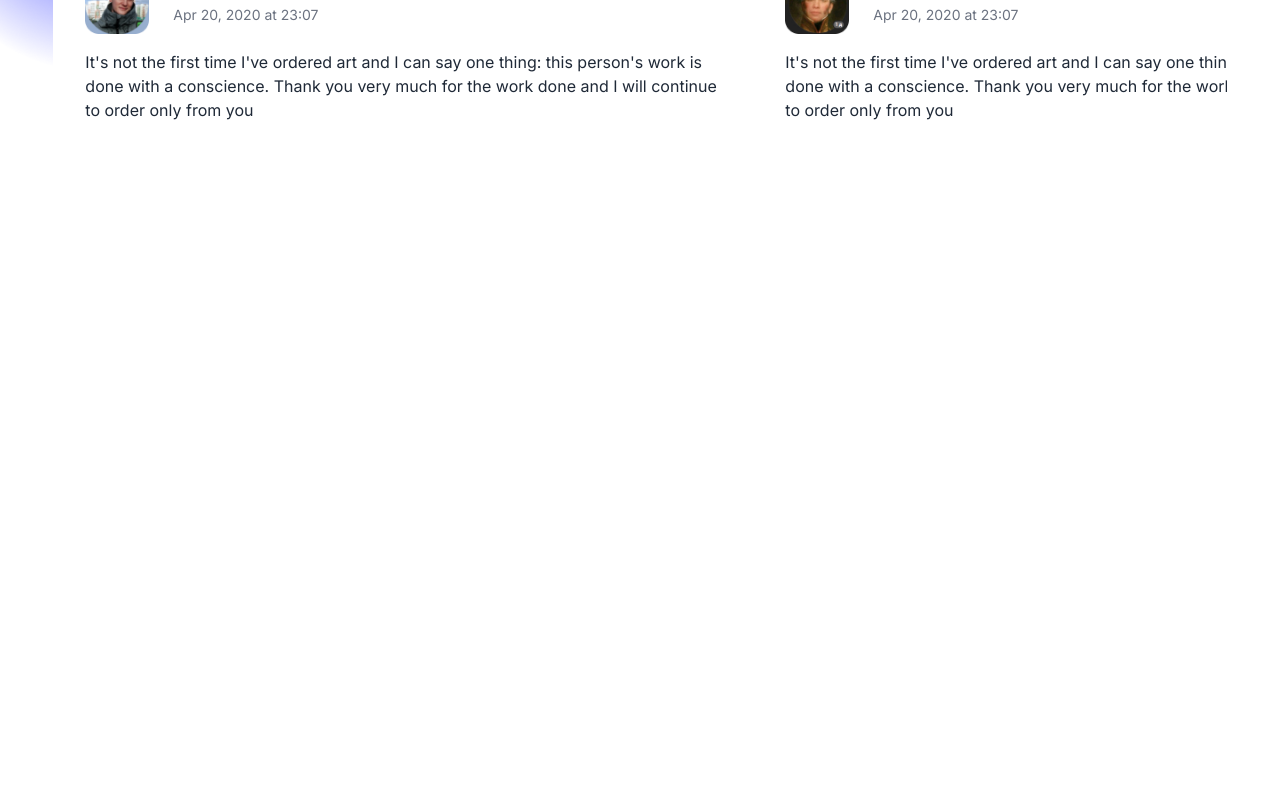
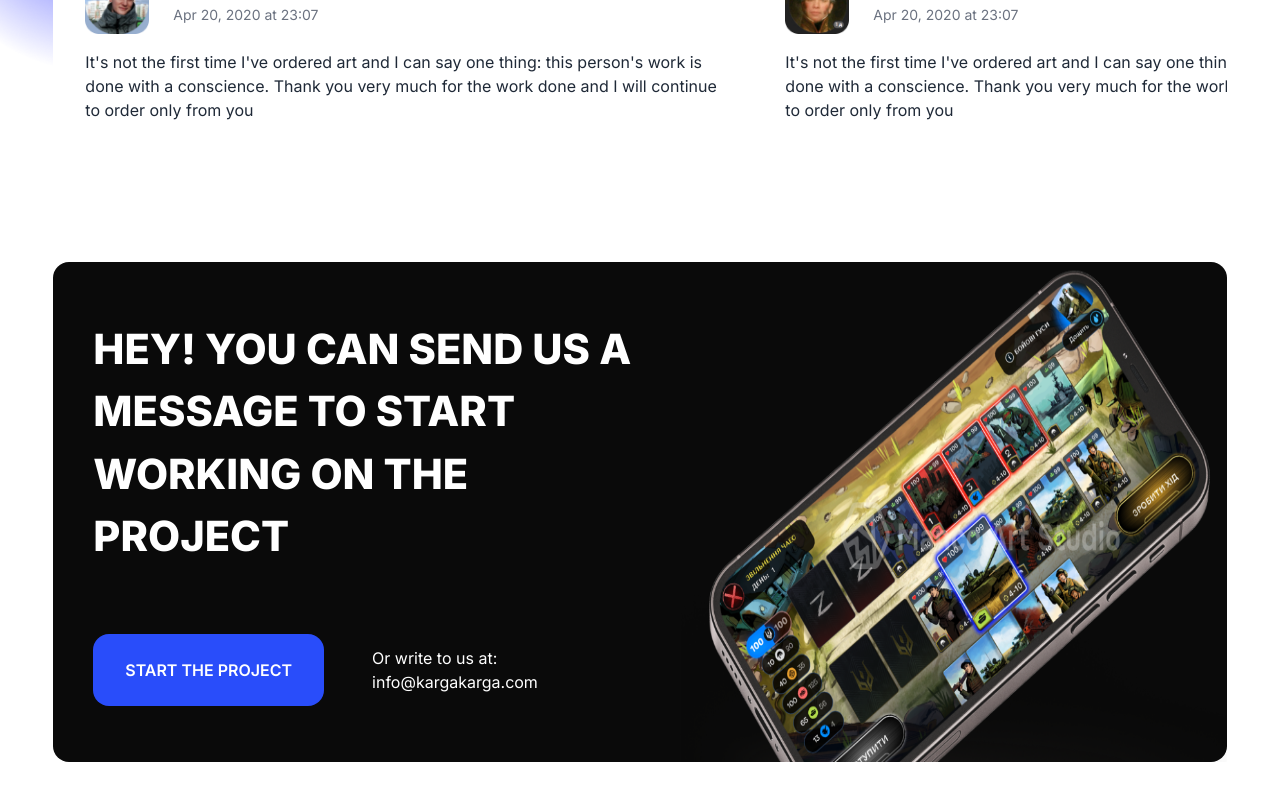
Before and after one commit to emresates/kargakarga, a Next.js app: page / in a window 1280 px wide. Shown: the part 2918-3718 px from the top of the page. Before the commit the page ends 3180 px from the top, so only its background shows below. Built offline with nearby package versions, Linux system fonts and the light colour scheme.

Commit message:
mid section completed

```diff
--- /dev/null
+++ b/components/midSection/index.jsx
@@ -0,0 +1,29 @@
+import Image from "next/image";
+import React from "react";
+
+const MidSection = () => {
+  return (
+    <section className="mx-auto mb-10 flex h-[500px] w-11/12 rounded-2xl bg-neutral-950">
+      <div className=" flex w-3/5 flex-1 flex-col justify-between px-10 py-14 text-white">
+        <h1 className="text-4.5xl font-extrabold uppercase">
+          Hey! You can send us a message to start working on the project
+        </h1>
+
+        <div className="flex items-center gap-x-12">
+          <button className="rounded-2xl bg-[#294DFA] px-8 py-6 font-semibold uppercase">
+            Start the project
+          </button>
+          <div>
+            <p>Or write to us at:</p>
+            <span>info@kargakarga.com</span>
+          </div>
+        </div>
+      </div>
+      <div className="relative aspect-square h-full flex-1">
+        <Image src="/phone.png" alt="phone" fill sizes="800px" />
+      </div>
+    </section>
+  );
+};
+
+export default MidSection;
--- a/containers/Home/index.jsx
+++ b/containers/Home/index.jsx
@@ -7,6 +7,7 @@ import Hero from "@/components/hero";
 import OurServices from "@/components/ourservices";
 import CookiePolicy from "@/components/cookies";
 import Team from "@/components/team";
+import MidSection from "@/components/midSection";
 
 const HomeContainer = () => {
   return (
@@ -17,6 +18,7 @@ const HomeContainer = () => {
       <OurServices />
       <Team />
       <CustomersFeedback />
+      <MidSection />
       {/* <Faq /> */}
       {/* <Footer /> */}
     </div>
--- a/tailwind.config.js
+++ b/tailwind.config.js
@@ -6,7 +6,11 @@ module.exports = {
     "./app/**/*.{js,ts,jsx,tsx,mdx}",
   ],
   theme: {
-    extend: {},
+    extend: {
+      fontSize: {
+        "4.5xl": "2.6rem",
+      },
+    },
   },
   plugins: [],
 };
```
Also changed, not shown: public/phone.png (added).
